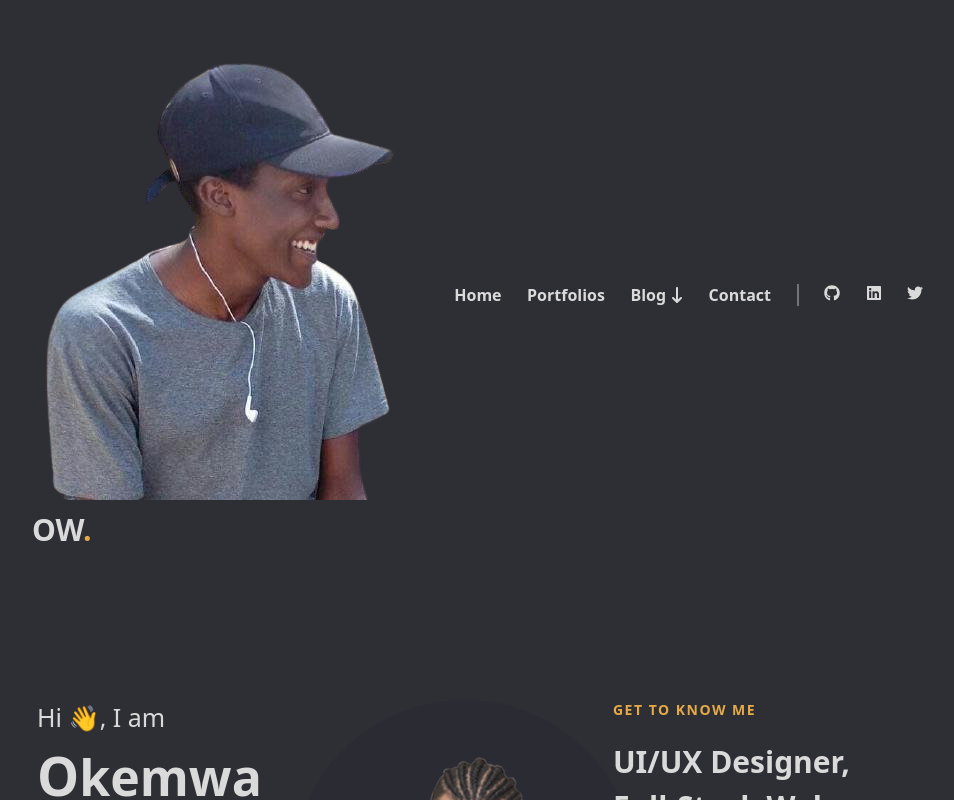
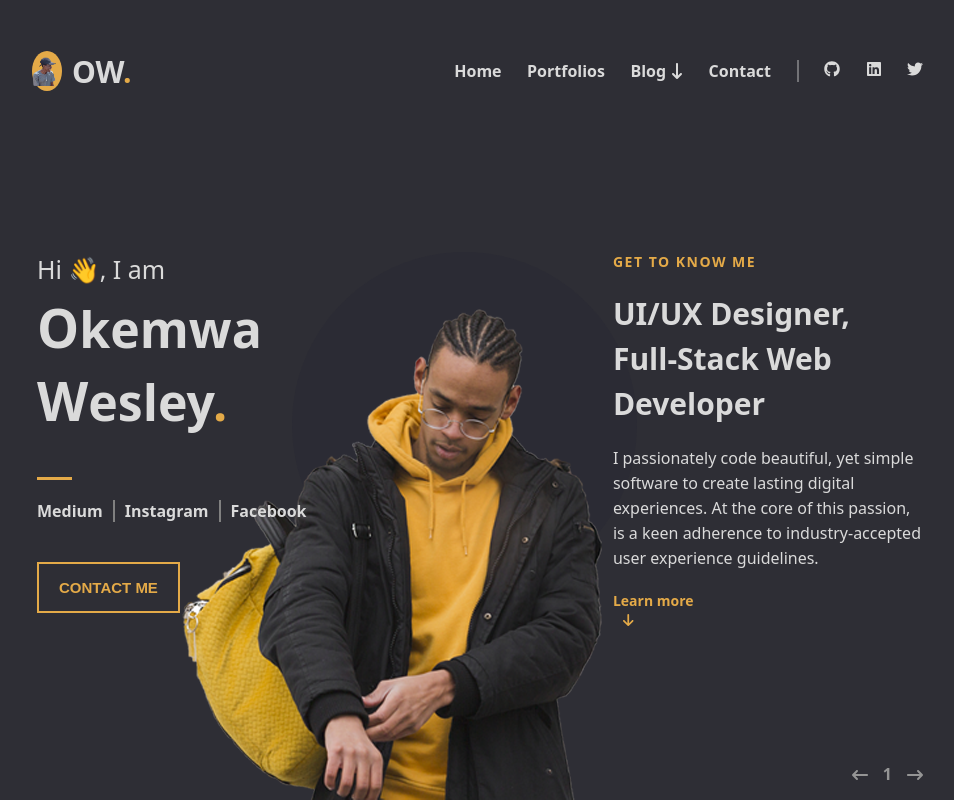
Before and after one commit to 1wes/Wes-Portfolio, a React (Create React App) app: page / in a window 1280 px wide. Shown: the top 800 px of the page, without its empty margins (165-1119 px from the left). Built offline with nearby package versions, Linux system fonts and the light colour scheme.

Commit message:
style logo image

```diff
--- a/src/components/navbar.css
+++ b/src/components/navbar.css
@@ -5,6 +5,22 @@ nav, .services-content, .portfolio-content, .contact-content{
     margin: 0 auto !important;
     width: 70%;
     padding-top: 40px;
+}
+
+.image{
+    background-color: var(--accent-color);
+    margin:0 10px 0 0;
+    display: flex;
+    align-items: center;
+    width: 40px;
+    height: 40px;
+    justify-content: center;
+    border-radius: 50%;
+}
+
+.image img{
+    height: auto;
+    width: 30px;
 }
 
 nav div:first-child::after, nav div:nth-child(2) ul li::after, .learn-more::after,.contact-info::after{
@@ -29,12 +45,18 @@ nav div:nth-child(2) ul li::after{
     margin-top: 39px;
 }
 
+nav div:first-child::after{
+    margin-top: 60px;
+}
+
 .logo{
-    width: 5%;
+    width: 10%;
     font-size: 30px;
     font-weight:bold;
     padding: 0 5px;
     position: relative;
+    display: flex;
+    align-items: center;
 }
 
 .logo:hover{
@@ -54,7 +76,7 @@ nav div:nth-child(2) ul li::after{
 
 .nav-menu-content{
     display: flex;
-    width: 95%;
+    width: 90%;
     justify-content: flex-end;
     padding: 20px 0;
     font-weight: medium;
```
